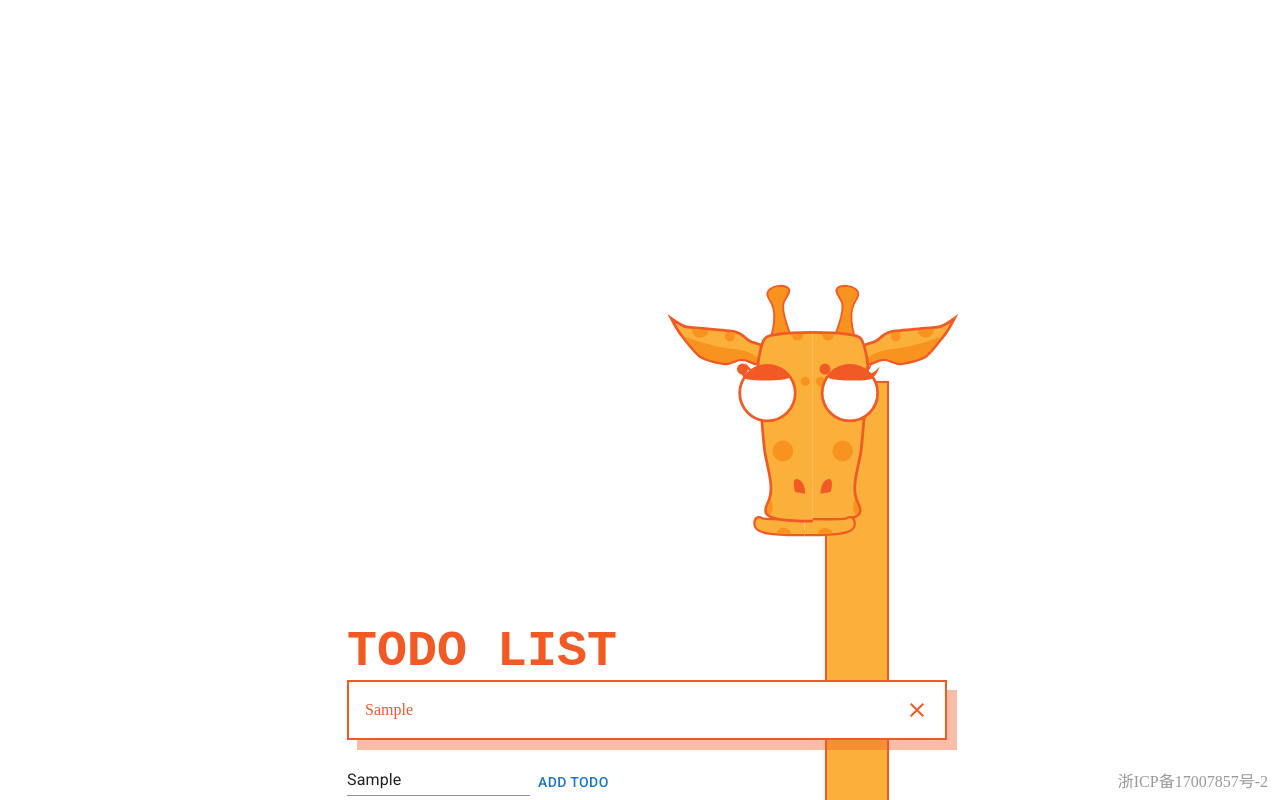
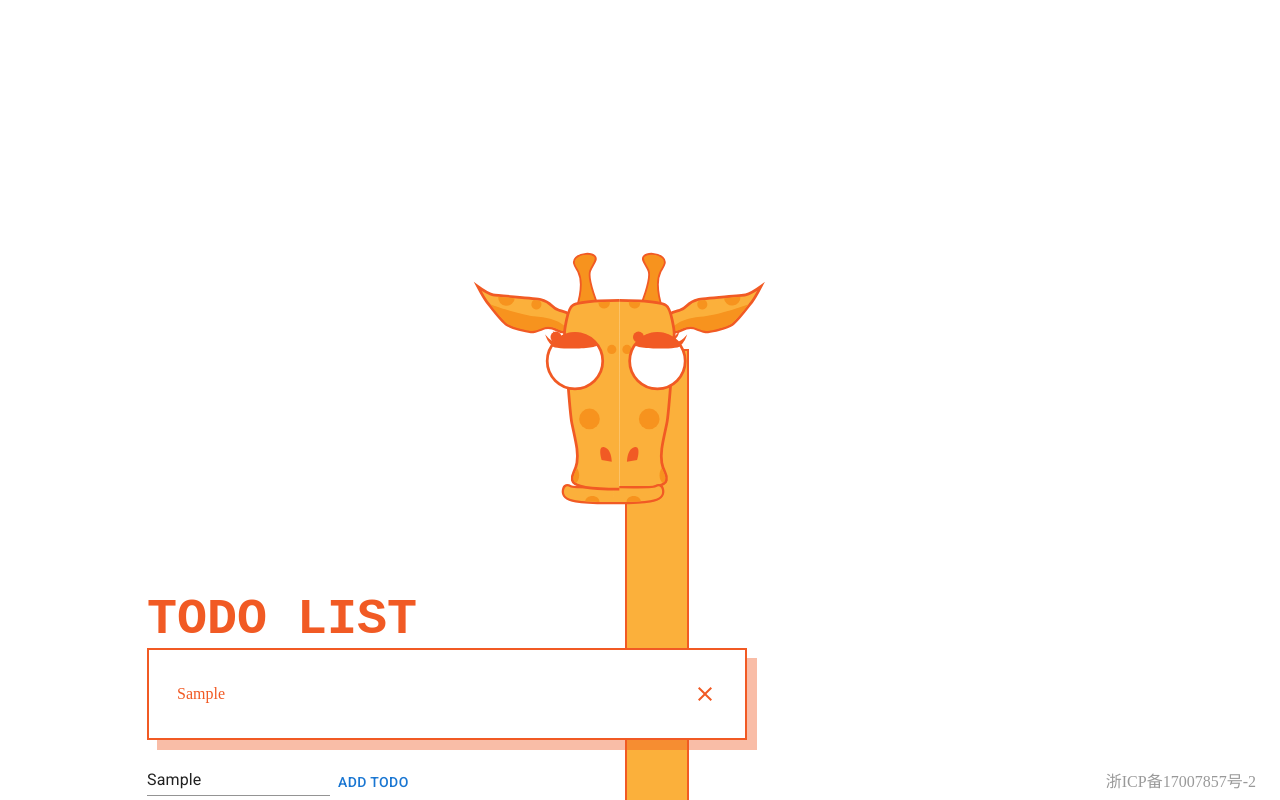
Before and after one commit to StreakingMan/react-todo-app, a React (Vite) app: page / in a window 1280 px wide. Both pictures are taken after typing "Sample" into the empty fields and a click on the button "ADD TODO". Built offline with nearby package versions, Linux system fonts and the light colour scheme.

Commit message:
chore: todoItem animate test

```diff
--- a/src/App.scss
+++ b/src/App.scss
@@ -1,8 +1,13 @@
+html,
+body {
+    overflow-y: overlay;
+}
+
 .app {
     max-width: 1280px;
     margin: 0 auto;
     display: flex;
-    height: 100vh;
+    min-height: 100vh;
     align-items: center;
     justify-content: flex-end;
     flex-direction: column;
@@ -15,13 +20,13 @@
 }
 
 .giraffe {
-    transform: translateX(200px);
+    //transform: translateX(200px);
 }
 
 .beian {
     position: fixed;
     bottom: 8px;
-    right: 12px;
+    right: 24px;
     color: gray;
     opacity: 0.8;
     text-decoration: none;
--- a/src/components/todo/TodoItem/index.module.scss
+++ b/src/components/todo/TodoItem/index.module.scss
@@ -1,5 +1,5 @@
 .todoItem {
-    padding: 16px;
+    padding: 32px 28px;
     box-shadow: 10px 10px 0 0 #f15a2466;
     margin-bottom: 24px;
     display: flex;
--- a/src/components/todo/TodoItem/index.tsx
+++ b/src/components/todo/TodoItem/index.tsx
@@ -1,12 +1,50 @@
-import React, { FC } from 'react';
+import React, { FC, ReactEventHandler, useState } from 'react';
 import classnames from 'classnames';
 import style from './index.module.scss';
 import { TodoItemProps } from './interface';
 import { Close } from '@mui/icons-material';
 
+const initMatrix = [
+    [1, 0, 0, 0],
+    [0, 1, 0, 0],
+    [0, 0, 1, 0],
+    [0, 0, 0, 1],
+];
+
 const TodoItem: FC<TodoItemProps> = ({ title, id, onDelete }) => {
+    const [matrix, setMatrix] = useState(initMatrix);
+    const [hasTransition, setHasTransition] = useState(true);
+    const handleMouseMove: ReactEventHandler = (e) => {
+        const { offsetX, offsetY, target } = e.nativeEvent as MouseEvent;
+        const x = offsetX - (target as HTMLElement).offsetWidth / 2;
+        const y = offsetY - (target as HTMLElement).offsetHeight / 2;
+        setMatrix([
+            [1, 0, 0, x * 0.0000005],
+            [0, 1, 0, y * 0.00001],
+            [0, 0, 1, 1],
+            [0, 0, 0, 1],
+        ]);
+        if (hasTransition) {
+            setTimeout(() => {
+                setHasTransition(false);
+            }, 300);
+        }
+    };
+    const handleMouseLeave = () => {
+        setHasTransition(true);
+        setMatrix(initMatrix);
+    };
+
     return (
-        <div className={classnames(style.todoItem)}>
+        <div
+            onMouseMove={handleMouseMove}
+            onMouseLeave={handleMouseLeave}
+            className={classnames(style.todoItem)}
+            style={{
+                transform: `matrix3d(${matrix.toString()})`,
+                transition: hasTransition ? '0.3s' : undefined,
+            }}
+        >
             {title}
             <Close onClick={() => onDelete(id)} />
         </div>
```
